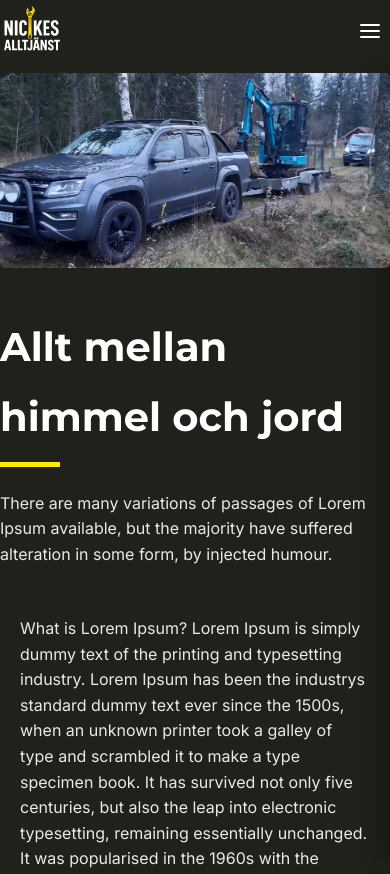
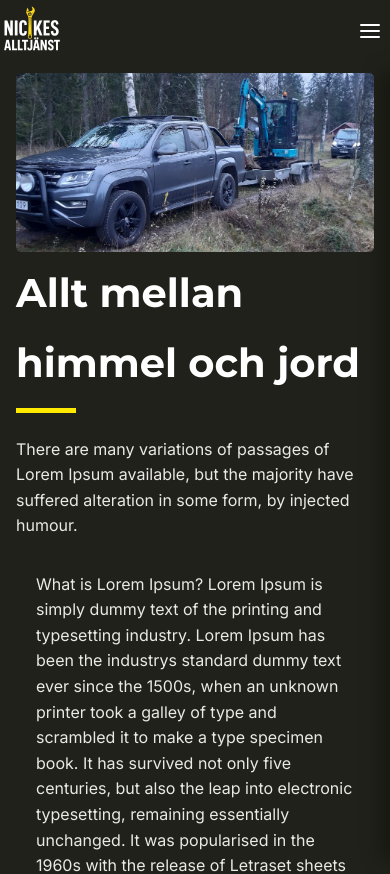
Before and after one commit to skinksteek/nickesalltjanst, a React (Vite) app: page / in a window 390 px wide. Shown: the top 874 px of the page. Built offline with nearby package versions, Linux system fonts and the light colour scheme.

Commit message:
mobile navbar fixes

```diff
--- a/src/assets/styles/styles.css
+++ b/src/assets/styles/styles.css
@@ -8,35 +8,63 @@
   --header: #ffffff;
 }
 
+*,
+*::before,
+*::after {
+  box-sizing: border-box;
+}
+
+/* Sätt grundtypsnitt och bättre fallbacks */
+html {
+  font-family: Inter, system-ui, -apple-system, "Segoe UI", Roboto,
+    "Helvetica Neue", Arial;
+  font-size: 16px;
+  -webkit-text-size-adjust: 100%;
+  scroll-behavior: smooth;
+}
+
+@media (prefers-reduced-motion: reduce) {
+  html {
+    scroll-behavior: auto;
+  }
+}
+
+/* Kropp */
 body {
   margin: 0;
   background-color: var(--main);
+  color: var(--bread);
+  min-height: 100vh;
+  line-height: 1.5;
 }
 
-@media only screen and (min-device-width: 320px) and (max-device-width: 768px) {
-  body {
-    height: 200vh;
-  }
+/* Layoutbegränsning för innehåll */
+.main-content {
+  max-width: 1300px;
+  margin: 1vh auto 0;
+  padding: 0 1rem; /* små inre marginaler för mobil */
 }
+
+/* Typografi */
 h1,
 h2 {
   color: var(--header);
-  font-family: "Montserrat", sans-serif;
+  font-family: "Montserrat", Inter, system-ui, sans-serif;
   line-height: 1.2;
+  margin: 0 0 0.5rem 0;
 }
+
 p {
   color: var(--bread);
-  font-family: "Inter", sans-serif;
+  font-family: Inter, system-ui, sans-serif;
   line-height: 1.6;
-}
-* {
-  box-sizing: border-box;
-  text-size-adjust: 100%;
-  scroll-behavior: smooth;
+  margin: 0 0 1rem 0;
 }
 
-.main-content {
-  max-width: 1300px;
-  padding: 0;
-  margin: 1vh auto 0;
+/* Responsiva media queries — använd viewport width istället för device-width */
+@media only screen and (max-width: 768px) {
+  /* undvik att sätta body height till 200vh — det skapar problem */
+  .main-content {
+    padding-bottom: 4rem;
+  } /* luft i botten istället */
 }
```
